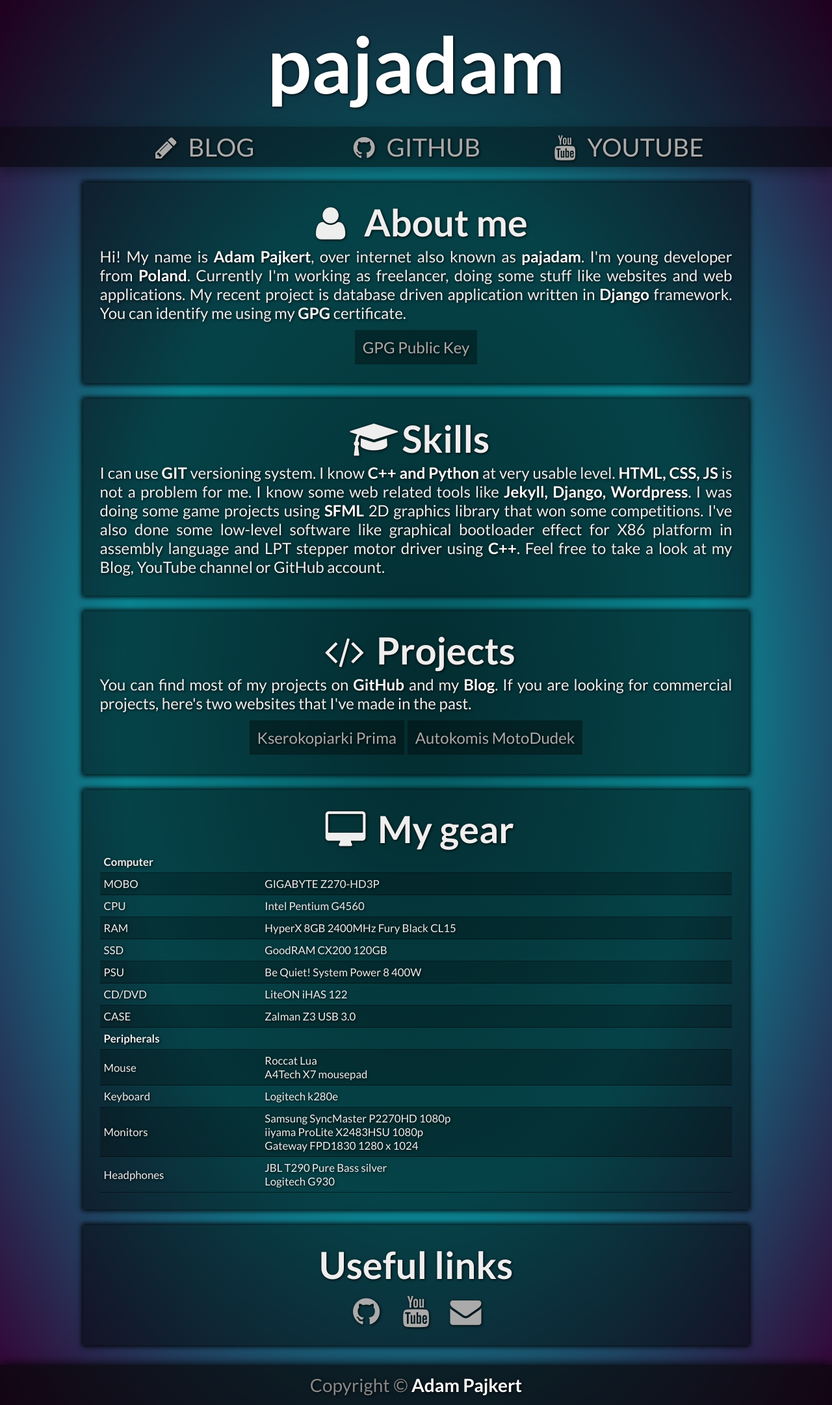
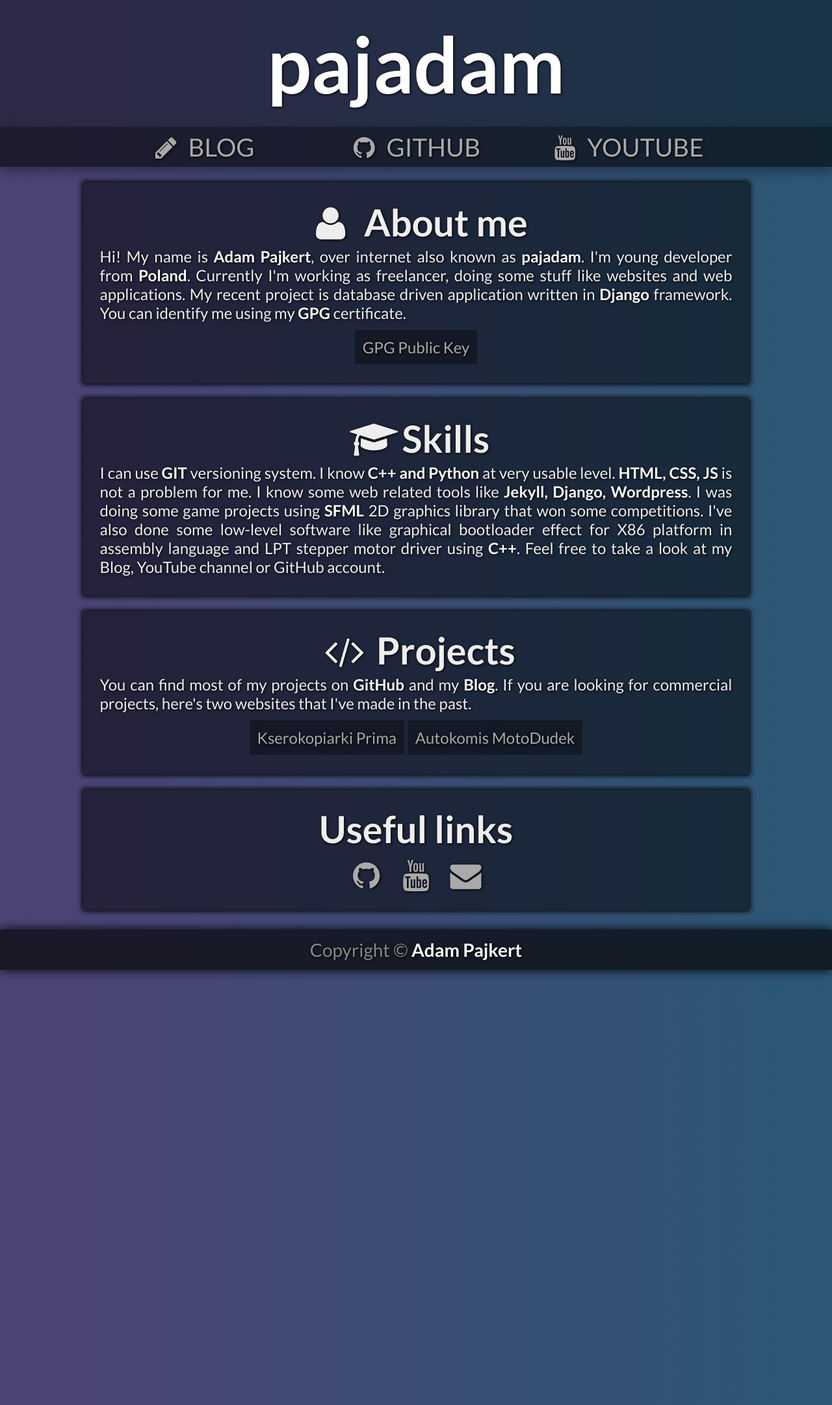
Before and after one commit to pajadam/pajadam.me, a Jekyll site: the page built from index.html, in a window 1280 px wide. Shown: the whole page at 65% size. Built offline with Jekyll 4.4.1, drawn with Linux system fonts in a browser that asks for light colours.

Commit message:
Remove my gear, change background gradient

```diff
--- a/_includes/parts/gear.html
+++ /dev/null
@@ -1,63 +0,0 @@
-<table>
-    <tr>
-        <th>Computer</th>
-        <td></td>
-    </tr>
-    <tr>
-        <td>MOBO</td>
-        <td>GIGABYTE Z270-HD3P</td>
-    </tr>
-    <tr>
-        <td>CPU</td>
-        <td>Intel Pentium G4560</td>
-    </tr>
-    <tr>
-        <td>RAM</td>
-        <td>HyperX 8GB 2400MHz Fury Black CL15</td>
-    </tr>
-    <tr>
-        <td>SSD</td>
-        <td>GoodRAM CX200 120GB</td>
-    </tr>
-    <tr>
-        <td>PSU</td>
-        <td>Be Quiet! System Power 8 400W</td>
-    </tr>
-    <tr>
-        <td>CD/DVD</td>
-        <td>LiteON iHAS 122</td>
-    </tr>
-    <tr>
-        <td>CASE</td>
-        <td>Zalman Z3 USB 3.0</td>
-    </tr>
-    <tr>
-        <th>Peripherals</th>
-        <td></td>
-    </tr>
-    <tr>
-        <td>Mouse</td>
-        <td>
-            Roccat Lua<br> A4Tech X7 mousepad
-        </td>
-    </tr>
-    <tr>
-        <td>Keyboard</td>
-        <td>Logitech k280e</td>
-    </tr>
-    <tr>
-        <td>Monitors</td>
-        <td>
-            Samsung SyncMaster P2270HD 1080p <br>
-            iiyama ProLite X2483HSU 1080p <br>
-            Gateway FPD1830 1280 x 1024
-        </td>
-    </tr>
-    <tr>
-        <td>Headphones</td>
-        <td>
-            JBL T290 Pure Bass silver <br>
-            Logitech G930
-        </td>
-    </tr>
-</table>
--- a/_sass/_base.scss
+++ b/_sass/_base.scss
@@ -15,9 +15,13 @@
     position: relative;
     min-height: 100vh;
 
-    background: #07585f; /* fallback for old browsers */
-    background: -webkit-radial-gradient(50%, #07585f , #0b8793, #360033); /* Chrome 10-25, Safari 5.1-6 */
-    background: radial-gradient(50%, #07585f , #0b8793, #360033); /* W3C, IE 10+/ Edge, Firefox 16+, Chrome 26+, Opera 12+, Safari 7+ */
+    background: #0f0c29;  /* fallback for old browsers */
+    background: -webkit-linear-gradient(to right, #24243e, #302b63, #0f0c29);  /* Chrome 10-25, Safari 5.1-6 */
+    background: linear-gradient(to right, #24243e, #302b63, #0f0c29); /* W3C, IE 10+/ Edge, Firefox 16+, Chrome 26+, Opera 12+, Safari 7+ */
+
+    background: #2b5876;  /* fallback for old browsers */
+    background: -webkit-linear-gradient(to right, #4e4376, #2b5876);  /* Chrome 10-25, Safari 5.1-6 */
+    background: linear-gradient(to right, #4e4376, #2b5876); /* W3C, IE 10+/ Edge, Firefox 16+, Chrome 26+, Opera 12+, Safari 7+ */
 }
 
 .centered{
@@ -41,34 +45,9 @@
     color: #fff;
 }
 
-table {
-    width: 100%;
-    border-collapse: collapse;
-}
-
-th, td {
-    padding: 6px;
-    font-size: .3em;
-    text-align: left;
-    border-bottom: 1px solid rgba(0, 0, 0, .5);
-}
-
-tr:hover{
-    background-color: rgba(0, 0, 0, .5)!important;
-}
-
-tr:nth-child(even){
-    background-color: rgba(0, 0, 0, .25);
-}
-
 @media screen and (max-width: 768px) {
     .spacer{
         margin-top: 16px;
-    }
-
-    th, td{
-        padding: 4px;
-        font-size: .25em;
     }
 }
 
@@ -76,7 +55,4 @@
     .spacer{
         margin-top: 32px;
     }
-    th, td{
-        font-size: .35em;
-    }
 }
--- a/index.html
+++ b/index.html
@@ -68,18 +68,6 @@
     <div class="box">
 
         <header>
-            <h1><i class="icon-desktop"></i> My gear</h1>
-        </header>
-
-        {% include parts/gear.html %}
-
-    </div>
-</article>
-
-<article>
-    <div class="box">
-
-        <header>
             <h1>Useful links</h1>
         </header>
 
```
